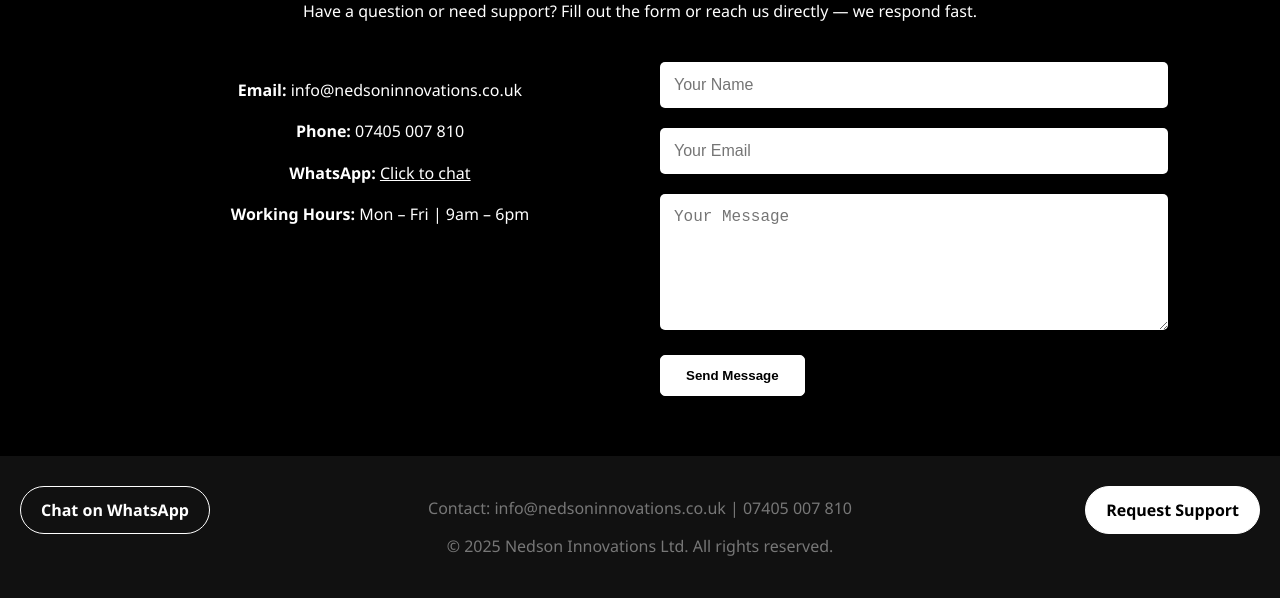
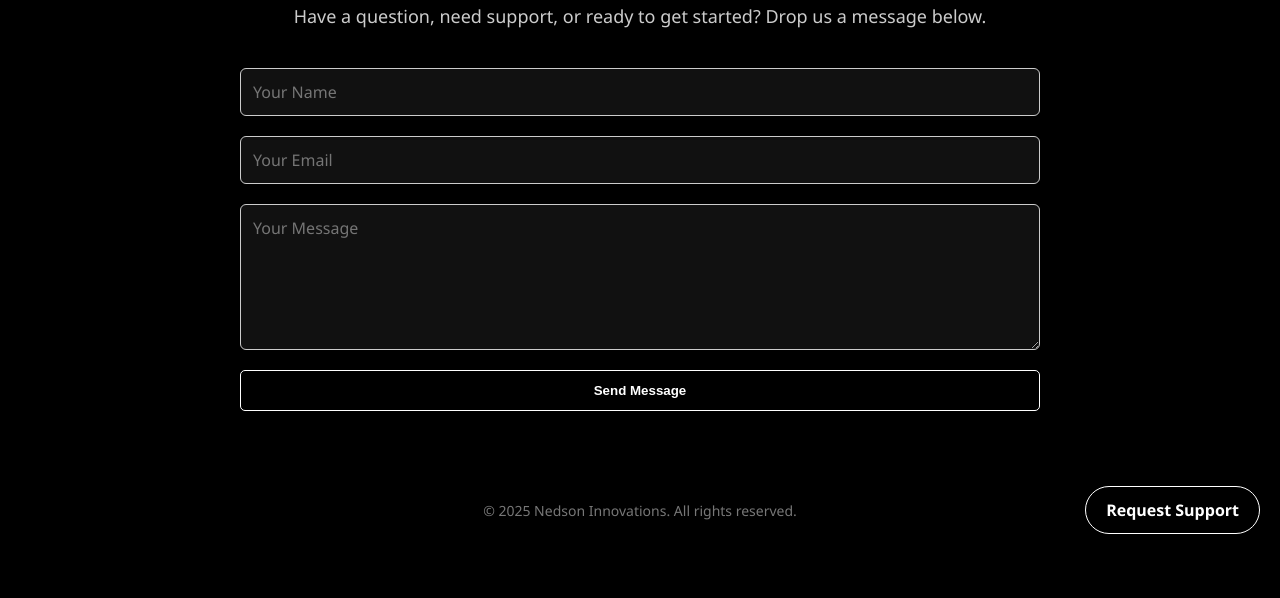
Before and after one commit to nedsonD1/allnedson, a plain HTML site: page contact.html in a window 1280 px wide. Shown: the part 246-844 px from the top of the page. After the commit the page ends 800 px from the top, so only its background shows below. Drawn offline with Linux system fonts and the light colour scheme; a web font is replaced by a local one.

Commit message:
Update contact.html

```diff
--- a/contact.html
+++ b/contact.html
@@ -2,7 +2,7 @@
 <html lang="en">
 <head>
   <meta charset="UTF-8" />
-  <meta name="viewport" content="width=device-width, initial-scale=1.0" />
+  <meta name="viewport" content="width=device-width, initial-scale=1.0"/>
   <title>Contact - Nedson Innovations</title>
   <link href="https://fonts.googleapis.com/css2?family=Segoe+UI:wght@400;700&display=swap" rel="stylesheet">
   <style>
@@ -14,9 +14,9 @@
     }
 
     .header {
+      background-color: #000;
       display: flex;
       align-items: center;
-      background: #000;
       padding: 20px 40px;
       gap: 30px;
     }
@@ -45,113 +45,91 @@
       color: black;
     }
 
-    .main {
+    .contact-section {
       padding: 60px 20px;
-      max-width: 1000px;
+      max-width: 800px;
       margin: auto;
     }
 
-    .main h1 {
+    .contact-section h1 {
+      font-size: 32px;
+      margin-bottom: 20px;
       text-align: center;
-      font-size: 32px;
-      margin-bottom: 10px;
     }
 
-    .main p {
+    .contact-section p {
+      font-size: 18px;
       text-align: center;
-      font-size: 16px;
       margin-bottom: 40px;
+      color: #ccc;
     }
 
-    .contact-grid {
-      display: grid;
-      grid-template-columns: 1fr 1fr;
-      gap: 40px;
+    form {
+      display: flex;
+      flex-direction: column;
+      gap: 20px;
     }
 
-    .contact-info {
+    input, textarea {
+      padding: 12px;
+      border: 1px solid #ccc;
+      border-radius: 6px;
       font-size: 16px;
-      line-height: 1.6;
+      font-family: inherit;
+      background: #111;
+      color: white;
     }
 
-    .contact-info p {
-      margin-bottom: 15px;
+    textarea {
+      resize: vertical;
+      min-height: 120px;
     }
 
-    form input,
-    form textarea {
-      width: 100%;
-      padding: 14px;
-      margin-bottom: 20px;
-      border: none;
+    button {
+      padding: 12px 20px;
+      background: transparent;
+      color: #fff;
+      font-weight: bold;
+      border: 1px solid white;
       border-radius: 5px;
-      font-size: 16px;
-    }
-
-    form button {
-      padding: 12px 25px;
-      font-weight: bold;
-      border-radius: 5px;
-      border: 1px solid #fff;
-      color: #000;
-      background: #fff;
       cursor: pointer;
       transition: background 0.3s, color 0.3s;
     }
 
-    form button:hover {
-      background: #000;
-      color: #fff;
-      border: 1px solid #fff;
+    button:hover {
+      background: white;
+      color: black;
     }
 
-    .floating-button,
-    .whatsapp {
+    footer {
+      background-color: #000;
+      color: #777;
+      text-align: center;
+      padding: 30px 20px;
+      font-size: 14px;
+    }
+
+    .floating-button {
       position: fixed;
       bottom: 20px;
+      right: 20px;
       padding: 12px 20px;
       font-weight: bold;
       border-radius: 30px;
       text-decoration: none;
       z-index: 1000;
       border: 1px solid #fff;
+      background: transparent;
+      color: #fff;
       transition: background 0.3s, color 0.3s;
     }
 
-    .floating-button {
-      right: 20px;
+    .floating-button:hover {
       background: #fff;
       color: #000;
     }
 
-    .floating-button:hover {
-      background: #000;
-      color: #fff;
-    }
-
-    .whatsapp {
-      left: 20px;
-      background: transparent;
-      color: #fff;
-    }
-
-    .whatsapp:hover {
-      background: #fff;
-      color: #000;
-    }
-
-    footer {
-      background: #111;
-      color: #777;
-      text-align: center;
-      padding: 25px 20px;
-    }
-
     @media (max-width: 768px) {
-      .contact-grid {
-        grid-template-columns: 1fr;
-      }
-
       .header {
         flex-direction: column;
         align-items: flex-start;
@@ -175,33 +153,23 @@
     </nav>
   </header>
 
-  <section class="main">
-    <h1>Get in Touch</h1>
-    <p>Have a question or need support? Fill out the form or reach us directly — we respond fast.</p>
+  <section class="contact-section">
+    <h1>Contact Us</h1>
+    <p>Have a question, need support, or ready to get started? Drop us a message below.</p>
 
-    <div class="contact-grid">
-      <div class="contact-info">
-        <p><strong>Email:</strong> info@nedsoninnovations.co.uk</p>
-        <p><strong>Phone:</strong> 07405 007 810</p>
-        <p><strong>WhatsApp:</strong> <a href="https://wa.me/447405007810" style="color:#fff;">Click to chat</a></p>
-        <p><strong>Working Hours:</strong> Mon – Fri | 9am – 6pm</p>
-      </div>
-
-      <form action="thankyou.html" method="POST">
-        <input type="text" name="name" placeholder="Your Name" required>
-        <input type="email" name="email" placeholder="Your Email" required>
-        <textarea name="message" placeholder="Your Message" rows="6" required></textarea>
-        <button type="submit">Send Message</button>
-      </form>
-    </div>
+    <form action="https://formspree.io/f/xwpbqngv" method="POST">
+      <input type="text" name="name" placeholder="Your Name" required />
+      <input type="email" name="email" placeholder="Your Email" required />
+      <textarea name="message" placeholder="Your Message" required></textarea>
+      <input type="hidden" name="_redirect" value="thankyou.html" />
+      <button type="submit">Send Message</button>
+    </form>
   </section>
 
   <a href="contact.html" class="floating-button">Request Support</a>
-  <a href="https://wa.me/447405007810" class="whatsapp">Chat on WhatsApp</a>
 
   <footer>
-    <p>Contact: info@nedsoninnovations.co.uk | 07405 007 810</p>
-    <p>&copy; 2025 Nedson Innovations Ltd. All rights reserved.</p>
+    &copy; 2025 Nedson Innovations. All rights reserved.
   </footer>
 
 </body>
```
